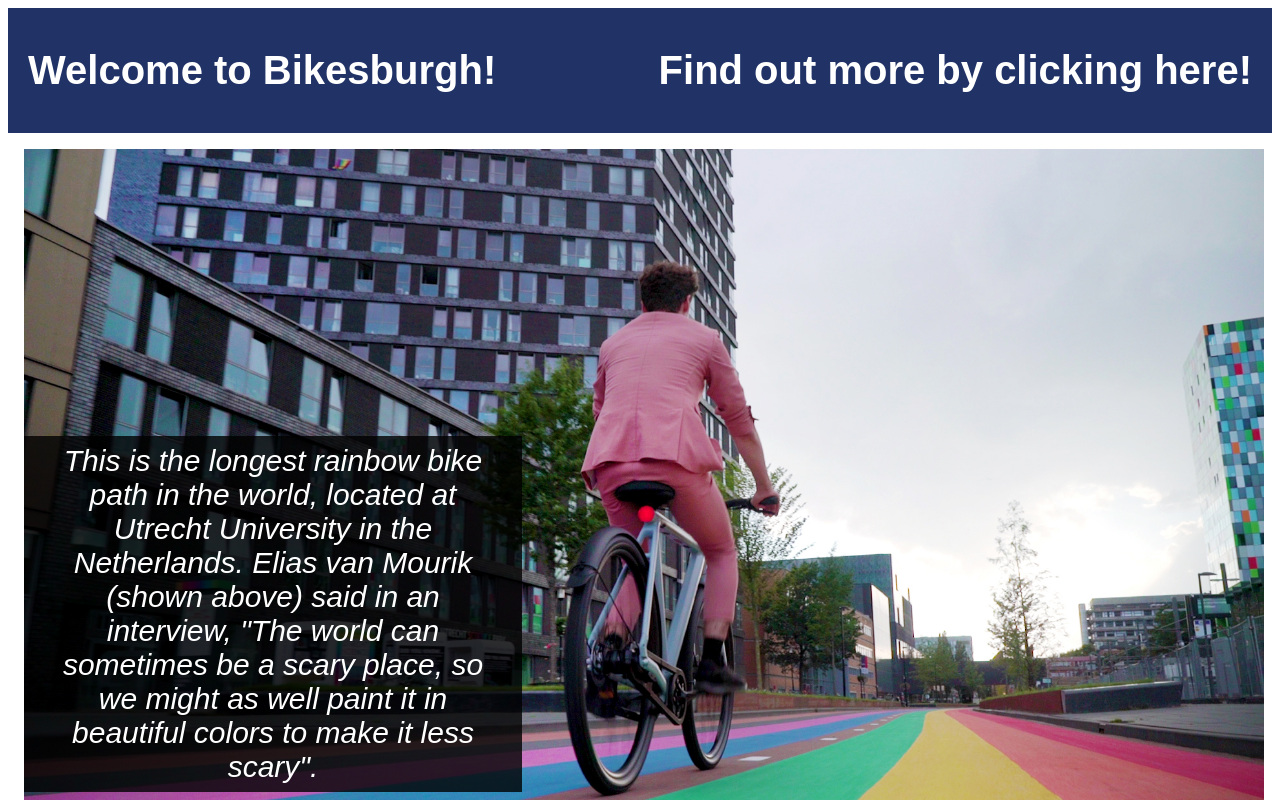
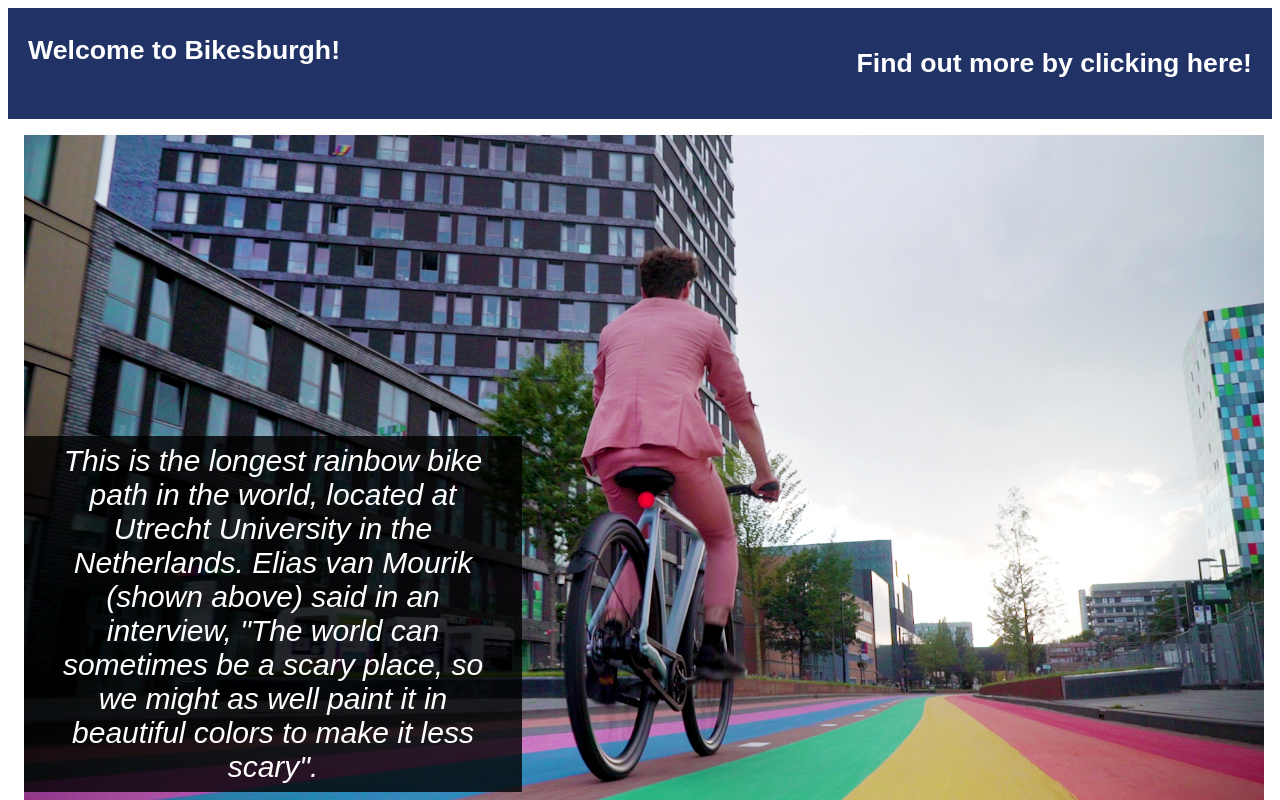
Before and after one commit to gtc13-pitt/bikesburgh, a plain HTML site: page index.html in a window 1280 px wide. Drawn offline with Linux system fonts and the light colour scheme.

Commit message:
Update style.css

```diff
--- a/style.css
+++ b/style.css
@@ -23,7 +23,7 @@ li p {
   padding: 0px 20px;
   text-decoration: none;
   font-weight: bold;
-  font-size: 30pt;
+  font-size: 20pt;
 
 
 }
@@ -36,7 +36,7 @@ li a {
   text-decoration: none;
   font-weight: bold;
 
-  font-size: 30pt;
+  font-size: 20pt;
 }
 
 li  a:hover {
```
